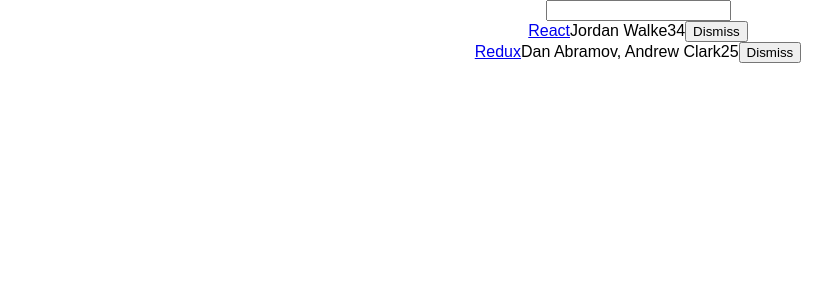
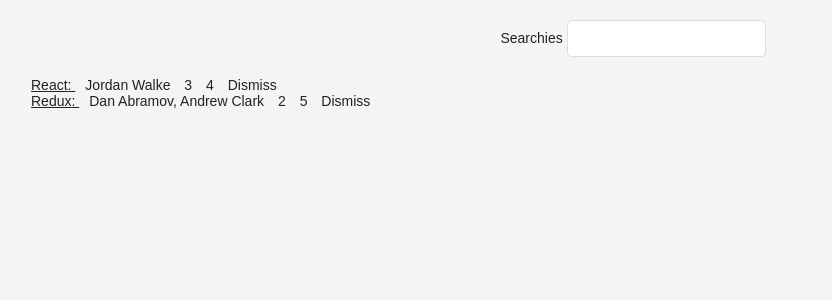
Before and after one commit to Machiner123/hackernews, a React (Create React App) app: page / in a window 1280 px wide. Shown: the top 300 px of the page, without its empty margins (2-834 px from the left). Built offline with nearby package versions, Linux system fonts and the light colour scheme.

Commit message:
Added some css, separated concerns into their own functional stateless components
Page 93.

```diff
--- a/src/App.css
+++ b/src/App.css
@@ -26,3 +26,58 @@
   from { transform: rotate(0deg); }
   to { transform: rotate(360deg); }
 }
+
+.page {
+  margin: 20px;
+}
+.interactions {
+  text-align: center;
+}
+.table {
+  margin: 20px 0;
+}
+.table-header {
+  display: flex;
+  line-height: 24px;
+  font-size: 16px;
+  padding: 0 10px;
+  justify-content: space-between;
+}
+.table-empty {
+  margin: 200px;
+  text-align: center;
+  font-size: 16px;
+}
+table-row {
+  display: flex;
+  line-height: 24px;
+  white-space: nowrap;
+  margin: 10px 0;
+  padding: 10px;
+  background: #ffffff;
+  border: 1px solid #e3e3e3;
+}
+.table-header > span {
+  overflow: hidden;
+  text-overflow: ellipsis;
+  padding: 0 5px;
+}
+.table-row > span {
+  overflow: hidden;
+  text-overflow: ellipsis;
+  padding: 0 5px;
+}
+.button-inline {
+  border-width: 0;
+  background: transparent;
+  color: inherit;
+  text-align: inherit;
+  -webkit-font-smoothing: inherit;
+  padding: 0;
+  font-size: inherit;
+  cursor: pointer;
+}
+.button-active {
+  border-radius: 0;
+  border-bottom: 1px solid #38BB6C;
+}
--- a/src/App.js
+++ b/src/App.js
@@ -54,12 +54,20 @@
   render() {
     // Destructuring the state object into const list =this.state.list, searchTerm =this.state.searchTerm
     const {searchTerm, list} = this.state
+    // The attributes in jsx 'tags' are passed to 'child' components through
+    // props variable.
     return (
-      <div className="App">
+      <div className="page">
+        <div className="interactions">
           <Search
             value={searchTerm}
             onChange={this.onChangeSearch}
-        />
+          >
+          {/* Searchies is child of seach, and in Search Components
+            It is referenced as children in props. */}
+            Searchies
+          </Search>
+        </div>
           <Table
             list = {list}
             pattern = {searchTerm}
@@ -70,47 +78,49 @@
   }
 }
 
-class Search extends Component{
-  render(){
-    const { value, onChange } = this.props
-    return (
+const Search = ({value, onChange, children})=>
   <form>
-        <input
+    {children} <input
       type="text"
       value={value}
       onChange={onChange}
     />
   </form>
-    )
-  }
-}
 
-class Table extends Component{
-  render() {
-    const {list, pattern, onDismiss} = this.props
-    return (
-      <div>
+
+const Table =({list, pattern, onDismiss})=>
+  <div className="table">
     {list.filter(isSearched(pattern)).map(item =>
-          <div key={item.objectID}>
+      <div key={item.objectID} className="table-row">
         <span>
-              <a href={item.url}>{item.title}</a>
+          <a href={item.url}>{item.title}: </a>
         </span>
-            <span>{item.author}</span>
-            <span>{item.num_comments}</span>
-            <span>{item.points}</span>
+        <span>{item.author} </span>
+        <span>{item.num_comments} </span>
+        <span>{item.points} </span>
         <span>
-              <button
+          <Button
             onClick={() => onDismiss(item.objectID)}
-                type="button"
+            className="button-inline"
           >
           Dismiss
-              </button>
+          </Button>
         </span>
       </div>
     )}
   </div>
-    )
 
-  }
-}
+
+
+const Button=({onClick, className, children})=>
+  <button
+    onClick = {onClick}
+    className = {className ? className : ""}
+    type="button"
+  >
+    {children}
+  </button>
+
+
+
 export default App;
--- a/src/index.css
+++ b/src/index.css
@@ -1,5 +1,37 @@
 body {
+  color: #222;
+  background: #f4f4f4;
+  font: 400 14px CoreSans, Arial,sans-serif;
+}
+a {
+  color: #222;
+}
+a:hover {
+  text-decoration: underline;
+}
+ul, li {
+  list-style: none;
+  padding: 0;
   margin: 0;
-  padding: 0;
-  font-family: sans-serif;
 }
+input {
+  padding: 10px;
+  border-radius: 5px;
+  outline: none;
+  margin-right: 10px;
+  border: 1px solid #dddddd;
+}
+button {
+  padding: 10px;
+  border-radius: 5px;
+  border: 1px solid #dddddd;
+  background: transparent;
+  color: #808080;
+  cursor: pointer;
+}
+button:hover {
+  color: #222;
+}
+*:focus {
+  outline: none;
+}
```
Also changed, not shown: 1 other file (tests, documents, lock files or other folders). Lines whose indentation alone changed are shown as unchanged.
